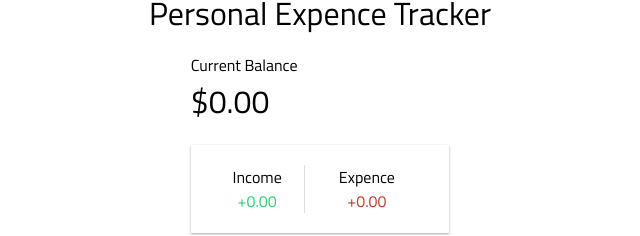
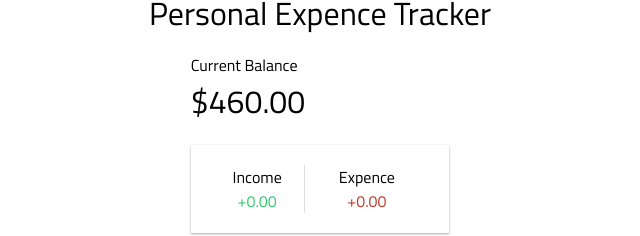
Before and after one commit to Sabzs/Personal-Expence-Tracker, a React (Create React App) app in the folder client/: page / in a window 1280 px wide. Shown: the part 139-375 px from the top of the page, without its empty margins (320-960 px from the left). Built offline with nearby package versions, Linux system fonts and the light colour scheme.

Commit message:
calculating total amount

```diff
--- a/client/src/components/Balance.js
+++ b/client/src/components/Balance.js
@@ -1,10 +1,16 @@
-import React from 'react'
+import React, { useContext } from 'react'
+import { GlobalContext } from '../context/GlobalContext'
 
 export const Balance = () => {
+  const { transactions } = useContext(GlobalContext);
+
+  const amounts = transactions.map(transaction => transaction.amount);
+  const total = amounts.reduce((acc, item) => (acc += item), 0).toFixed(2);
+
   return (
     <div className="balance" >
       <h4>Current Balance</h4>
-      <h1 >$0.00</h1>
+      <h1 >${total}</h1>
 
     </div>
   )
```
Also changed, not shown: 1 other file (tests, documents, lock files or other folders).
